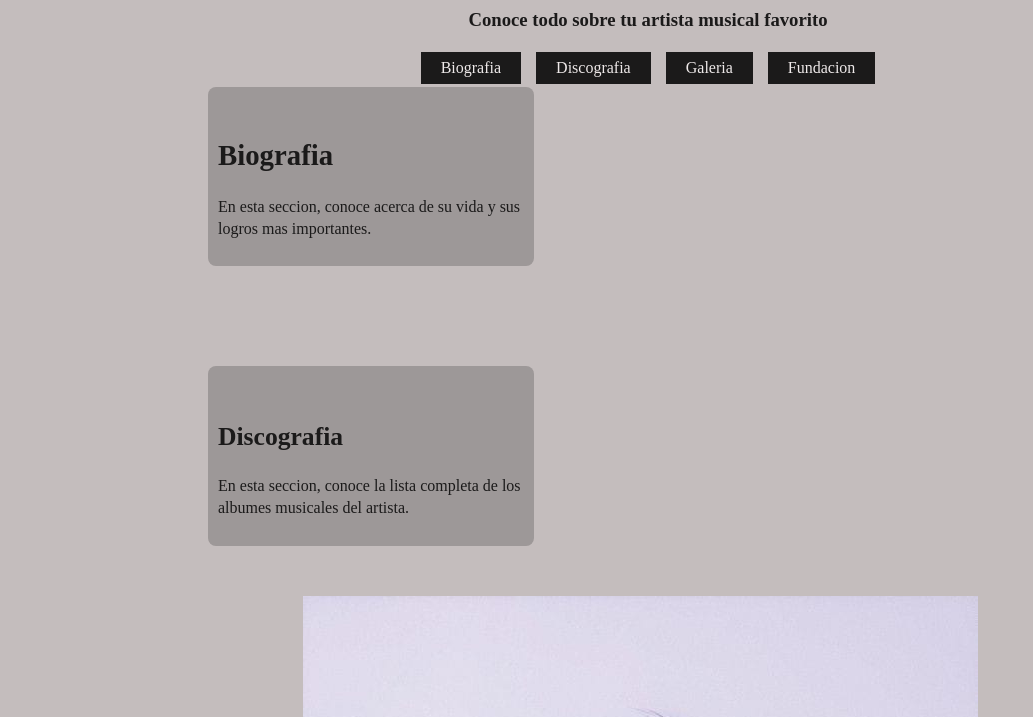
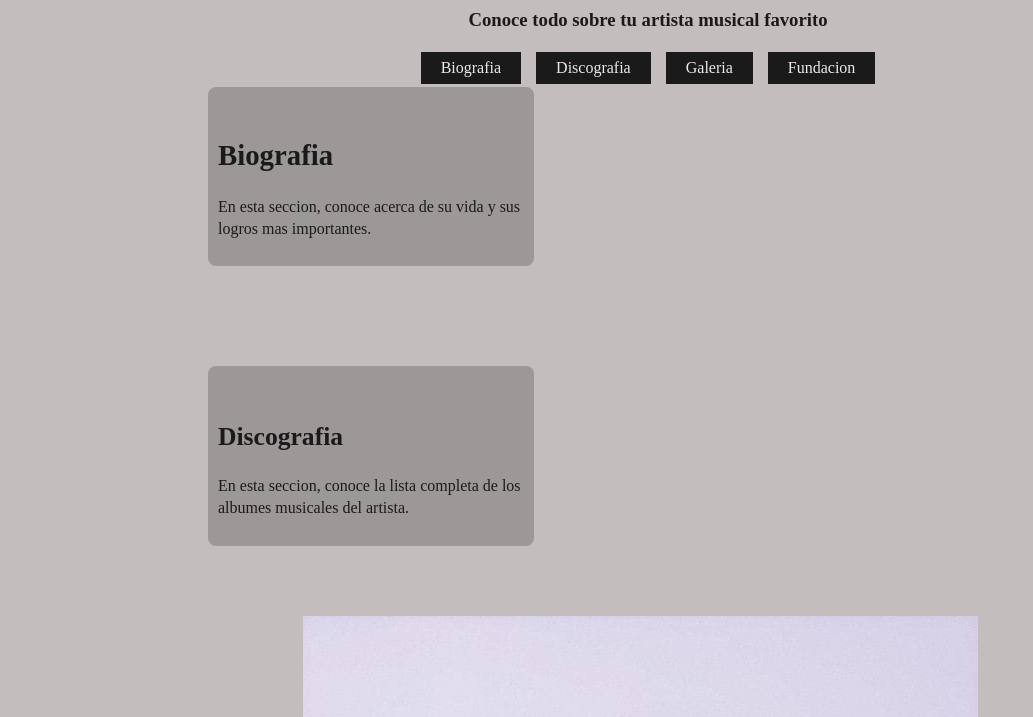
Before and after one commit to Juanjose463/web-artista-favorito-Avicii-, a plain HTML site: page index.html in a window 1280 px wide. Shown: the part 83-800 px from the top of the page, without its empty margins (0-1033 px from the left). Drawn offline with Linux system fonts and the light colour scheme.

Commit message:
Update estilo_de_index.css

```diff
--- a/css/estilo_de_index.css
+++ b/css/estilo_de_index.css
@@ -75,6 +75,10 @@ nav ul li a {
 }
 main {
     margin-top: 120px; /* esto es para ajustar el espacio del contenido ya que el titulo y la barra no dejaban observar */
+    display: flex;
+    flex-wrap: wrap;
+    justify-content: center; /* Centra los artículos */
+    gap: 20px;
 }
 main article {
     margin: 0;
```
